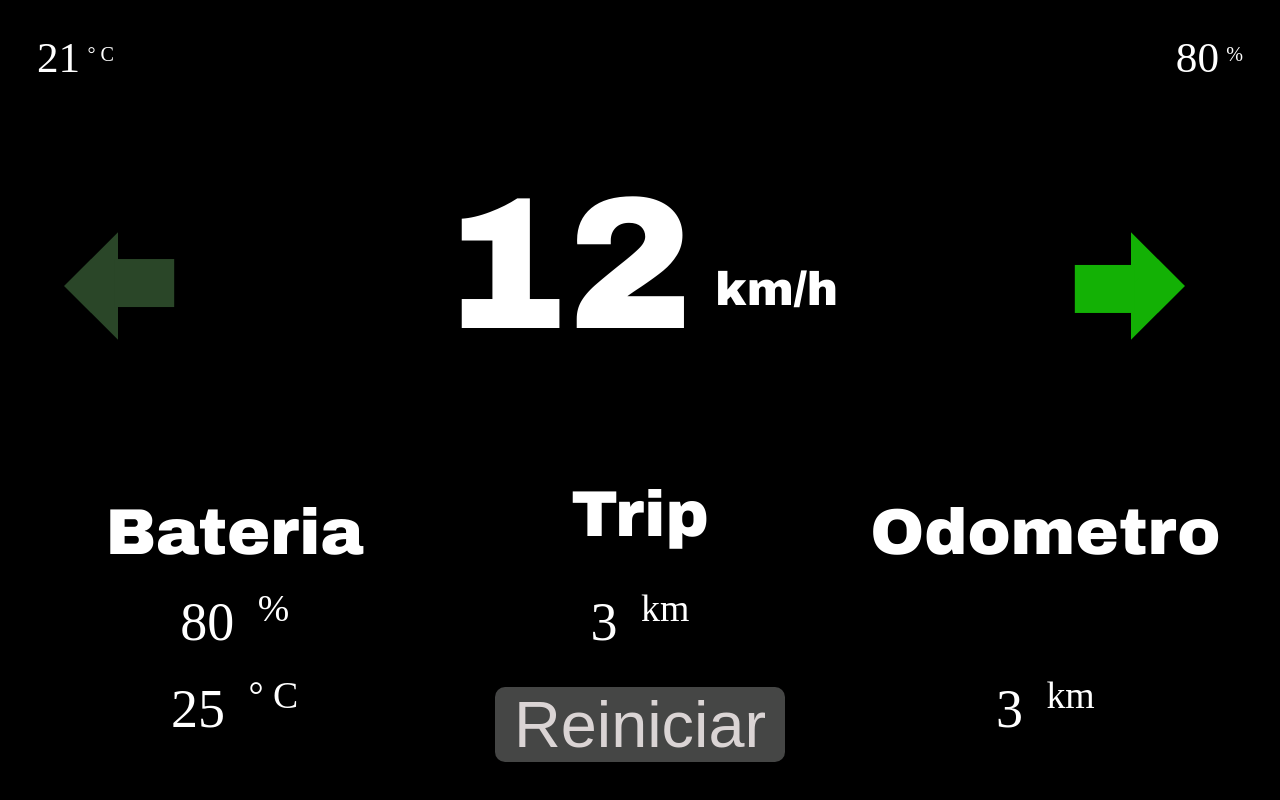
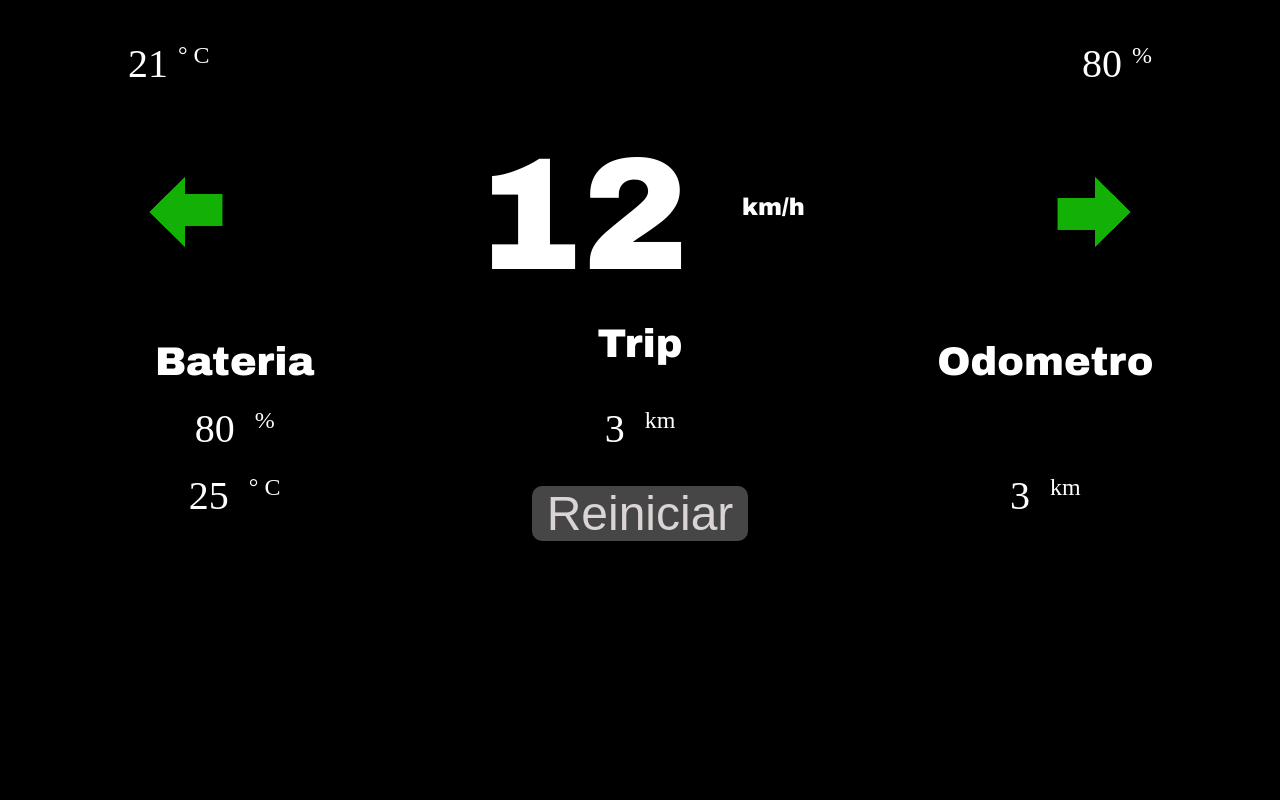
Before and after one commit to Rodolfox22/Proyecto_triciclo, a plain HTML site: page ESP8266_SPIFSS_Async_WebServer/data/index.html in a window 1280 px wide. Drawn offline with Linux system fonts and the light colour scheme; no server answers.

Commit message:
mejoras en el css

```diff
--- a/ESP8266_SPIFSS_Async_WebServer/data/estilos.css
+++ b/ESP8266_SPIFSS_Async_WebServer/data/estilos.css
@@ -5,21 +5,17 @@
   --fondo: black;
 }
 
-* {
-  margin: 0;
-  padding: 0;
-  box-sizing: border-box;
-}
-
 html {
-  height: 100%;
-  min-width: 400px;
+  /*height: 100%;
+  min-width: 400px;*/
   background-color: black;
-  font-size: 1.5em;
 }
 
 body {
-  min-height: 100vh;
+  /*min-height: 100vh;*/
+  max-width: 100%; /* Limita el ancho del contenedor al ancho de la pantalla */
+  margin: 0 auto; /* Centra el contenedor en la pantalla */
+  max-height: 100%;
 }
 
 .titulo,
@@ -28,33 +24,25 @@ body {
   text-align: center;
   font-family: Arial Black;
   font-weight: bold;
-  font-size: 2rem;
   color: #fff;
   text-shadow: -1px 0 #000, 0 1px #000, 1px 0 #000, 0 -1px #000;
 }
 
 .dato {
   margin: auto;
-  line-height: 80px;
-}
-
-.clima * {
-  font-size: 1.5em;
+  line-height: 20vh;
 }
 
 .subtitulo {
-  font-size: 1.8em;
+  font-size: 5vh;
 }
 
 .button {
   background-color: rgb(209, 82, 73);
   color: rgb(218, 212, 212);
-  /*width: 200px;
-  height: 50px;*/
   border: var(--color-detalle);
   border-radius: 15px;
   font-family: fantasy;
-  font-size: 2vw;
   transition-duration: 0.4s;
 }
 .button:hover {
@@ -72,7 +60,7 @@ body {
   background-color: rgb(69, 70, 69);
   border-radius: 10px;
   font-size: 1.2em;
-  padding: 0px .3em;
+  padding: 0px 0.3em;
 }
 .button3:hover {
   background-color: rgb(126, 134, 126);
@@ -82,33 +70,25 @@ body {
 /*Div principales*/
 
 .pantalla-clima {
-  /*background-color: black;*/
   color: white;
   margin: 0 auto;
-  width: 95%;
+  width: 80%;
   display: flex;
   height: 1fr;
   align-self: center;
   justify-content: space-between;
-}
-
-.pantalla-clima > div {
-  margin: 5px 5px;
-  text-align: center;
-  font-size: 1.5vw;
+  font-size: 5vh;
 }
 
 .pantalla-principal {
-  /*background-color: black;*/
-  color: rgb(255, 255, 255);
   margin: 0 auto;
-  width: 95%;
-  height: 5fr;
-  display: grid;
-  grid-template-columns: 1fr 4fr 1fr;
+  width: 80%;
+  display: flex;
+  /*grid-template-columns: 1fr 5fr 1fr;
+  height: 50%;
+  justify-content: space-between;*/
+  align-items: center;
   justify-content: space-between;
-  align-items: center;
-  justify-content: center;
 }
 
 .flecha-izq,
@@ -122,7 +102,7 @@ body {
 .velo * {
   align-items: center;
   justify-content: center;
-  font-size: 2.8em;
+  font-size: 20vh;
 }
 
 .pantalla-secundario {
@@ -161,19 +141,17 @@ body {
   color: white;
   list-style: none;
   text-align: center;
-  font-size: 1.5em;
+  font-size: 1.2em;
   text-decoration: none;
 }
 
 .pantalla {
-  display: grid;
-  grid-template-rows: 1fr 3fr 3fr;
-  overflow: hidden;
-  min-height: 100vh;
-}
+  display: flex;
+  flex-wrap: wrap;
+ }
 
 .units {
-  font-size: 0.7em;
+  font-size: 3vh;
 }
 
 .caja {
@@ -225,7 +203,7 @@ body {
 }
 
 .dato-secundario {
-  font-size: 1.5em;
+  font-size: 5vh;
 }
 
 @media (min-width: 600px) {
@@ -249,14 +227,4 @@ body {
     justify-content: center;
     align-items: center;
   }
-
-  /*.clima * {
-    font-size: 4em;
-  }
-  .velocidad * {
-    display: flex;
-    align-self: center;
-    align-items: center;
-    border: 2px;
-  }*/
 }
--- a/ESP8266_SPIFSS_Async_WebServer/data/index.html
+++ b/ESP8266_SPIFSS_Async_WebServer/data/index.html
@@ -10,22 +10,18 @@
   <body>
     <div class="pantalla">
       <div class="pantalla-clima">
-        <div class="clima">
           <p class="clima">
             <span id="temperatura">0</span>
             <sup class="units">&deg; C</sup>
           </p>
-        </div>
-        <div class="clima">
-          <p>
+          <p class="clima">
             <span id="humedad">0</span>
             <sup class="units">%</sup>
           </p>
-        </div>
       </div>
       <div class="pantalla-principal">
         <div class="flecha-izq">
-          <div id="flecha-izq" class="arrow-5 arrow-6"></div>
+          <div id="flecha-izq" class="arrow-5 arrow-6 arrow-on"></div>
         </div>
         <div class="velo">
           <p class="dato">
@@ -34,7 +30,7 @@
           </p>
         </div>
         <div class="flecha-der arrow-on">
-          <div id="flecha-der" class="arrow-5"></div>
+          <div id="flecha-der" class="arrow-5 arrow-on"></div>
         </div>
       </div>
 
--- a/ESP8266_SPIFSS_Async_WebServer/data/main.js
+++ b/ESP8266_SPIFSS_Async_WebServer/data/main.js
@@ -9,7 +9,6 @@ let lectura = [
   ["temp_bat", "25"],
   ["carga", "80"],
 ];
-let direccion = "derecha";
 
 window.onload = inicio;
 
@@ -20,16 +19,6 @@ function inicio() {
 function reinicio() {
   trip = 0;
   document.getElementById("trip").innerHTML = trip;
-  if (direccion == "derecha") {
-    direccion = "izquierda";
-  } else if (direccion == "izquierda") {
-    direccion = "baliza";
-  } else if (direccion == "baliza") {
-    direccion = "";
-  } else {
-    direccion = "derecha";
-  }
-  console.log(direccion);
 }
 
 setInterval(function () {
@@ -69,41 +58,6 @@ function actualizar() {
   }
 }
 
-function giros() {
-  const giroDer = document.getElementById("flecha-der");
-  const giroIz = document.getElementById("flecha-izq");
-
-  if ((direccion = "derecha")) {
-    destellador(giroDer);
-    console.log("Derecha");
-  }
-
-  if ((direccion = "izquierda")) {
-    destellador(giroIz);
-  }
-
-  if ((direccion = "baliza")) {
-    destellador(giroDer, giroIz);
-  }
-}
-
-function destellador(luz, luz1=null) {
-  function destellar() {
-    luz.classList.add("arrow-on");
-    luz1.classList.add("arrow-on");
-    //console.log("Encendido");
-
-    setTimeout(() => {
-      luz.classList.remove("arrow-on");
-      luz1.classList.remove("arrow-on");
-      //console.log(luz);
-      // Llamar recursivamente después de un tiempo
-      setTimeout(destellar, 400);
-    }, 400);
-  }
-  destellar();
-}
-
 function procesarDatos(texto) {
   //TODO: Aca recibo el texto serial, y tengo que desdoblarlo para realizar todos los innerHTML
   /*datos_recibidos++;
@@ -133,3 +87,20 @@ function procesarDatos(texto) {
 // Odometro               lectura[4] "odometro"     "/ODO"
 // temperatura bateria    lectura[5] "temp_bat"     "/TEMP_BAT"
 // Carga batería          lectura[6] "carga"        "/CARGA"
+
+// Verificar si la API está disponible en el navegador
+if ('wakeLock' in navigator) {
+  // Solicitar el bloqueo de la pantalla
+  navigator.wakeLock.request('screen')
+    .then((wakeLock) => {
+      console.log('Pantalla bloqueada con éxito');
+
+      // Puedes liberar el bloqueo cuando ya no lo necesites
+      // wakeLock.release();
+    })
+    .catch((error) => {
+      console.error('Error al bloquear la pantalla:', error);
+    });
+} else {
+  console.warn('La API Wake Lock no está disponible en este navegador.');
+}
```
Also changed, not shown: 1 other file.
